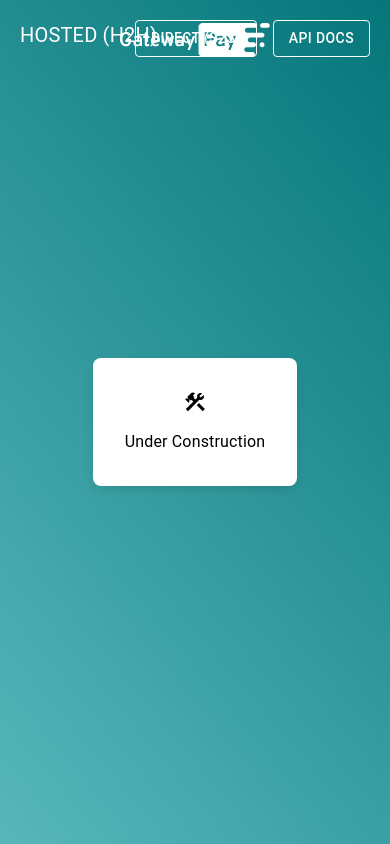
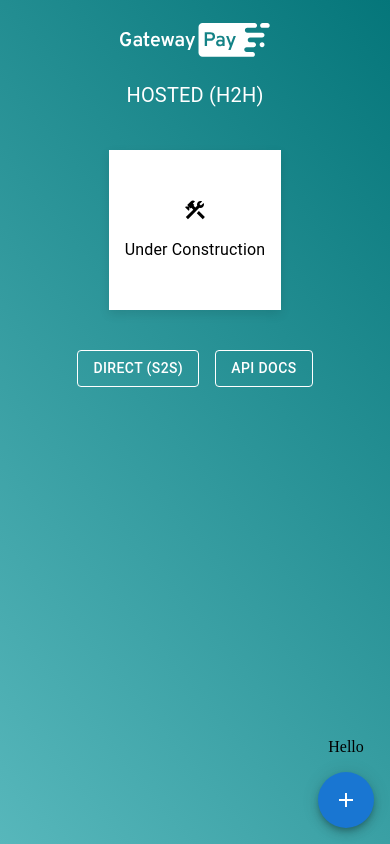
Before and after one commit to icore-admyn/checkout, a React (Create React App) app: page /hosted in a window 390 px wide. Built offline with nearby package versions, Linux system fonts and the light colour scheme.

Commit message:
Mobile Optimised

```diff
--- a/src/App.js
+++ b/src/App.js
@@ -1,5 +1,5 @@
 import { Routes, Route } from 'react-router-dom';
-import { Box, Stack } from '@mui/material';
+import { Box, Stack, useTheme } from '@mui/material';
 
 import Home from './pages';
 import Direct from './pages/direct';
@@ -8,6 +8,7 @@ import Hosted from './pages/hosted';
 import Logo from './assets/logo.svg';
 
 export default function App() {
+  const theme = useTheme();
 
   return (
     <Box sx={{ width: '100%', minHeight: '100dvh' }}>
@@ -19,7 +20,11 @@ export default function App() {
           height: '50px',
           padding: '40px',
           boxSizing: 'border-box',
-          position: 'absolute'
+          position: 'absolute',
+          [theme.breakpoints.down('sm')]: {
+            position: 'relative',
+            backgroundColor: '#05767'
+          },
         }}>
         <img src={Logo} alt='' width={150} height={50} />
       </Stack>
--- a/src/components/Container.jsx
+++ b/src/components/Container.jsx
@@ -1,12 +1,22 @@
-import { Stack, Box } from '@mui/material'
+import { Stack, Box, useTheme, SpeedDial } from '@mui/material';
+import SpeedDialIcon from '@mui/material/SpeedDialIcon';
 
 export default function Container({ children }) {
+    const theme = useTheme();
+
     return (
         <Stack
             width={'100%'}
             minHeight={'100dvh'}
             justifyContent={'center'}
             alignItems={'center'}
+            sx={{
+                [theme.breakpoints.down('sm')]: {
+                    minHeight: 'auto',
+                    mt: '40px',
+                    mb: '40px'
+                },
+            }}
         >
             <Box
                 backgroundColor={'white'}
@@ -14,9 +24,26 @@ export default function Container({ children }) {
                 borderRadius={2}
                 maxWidth={'440px'}
                 boxShadow={'0 4px 10px 0 rgba(0,0,0,.1)'}
+                sx={{
+                    [theme.breakpoints.down('sm')]: {
+                        p: 2,
+                        pt: 6,
+                        pb: 6,
+                        borderRadius: 0
+                    },
+                }}
             >
                 {children}
             </Box>
+            <SpeedDial
+                ariaLabel="SpeedDial Card Info"
+                sx={{ position: 'absolute', bottom: 16, right: 16 }}
+                icon={<SpeedDialIcon />}
+            >
+                <Box>
+                    Hello
+                </Box>
+            </SpeedDial>
         </Stack>
     );
 }
--- a/src/pages/direct/form.jsx
+++ b/src/pages/direct/form.jsx
@@ -12,7 +12,8 @@ import {
   MenuItem,
   Alert,
   Grid,
-  Typography
+  Typography,
+  useTheme
 } from '@mui/material';
 import { useState, useEffect, Fragment } from 'react';
 import card from '../../styles/card.module.css';
@@ -28,6 +29,8 @@ import { styled } from '@mui/material/styles';
 const steps = ['Details', 'Billing', 'Payment'];
 
 export default function Form() {
+  const theme = useTheme();
+
   const [activeStep, setActiveStep] = useState(0);
   const [isLoading, setIsLoading] = useState(false)
   const [isSuccess, setIsSuccess] = useState(false)
@@ -835,13 +838,20 @@ export default function Form() {
 
               {activeStep === steps.length &&
                 <Typography sx={{ m: 0 }}>
-                  <Grid container spacing={1} mt={2} p={2} sx={{
+                  <Grid container spacing={1} mt={2} p={2}
+                    sx={{
                       maxHeight: '200px',
                       overflow: 'scroll',
                       boxSizing: 'border-box',
                       border: '1px solid #0255590f',
                       borderRadius: '8px',
-                    '&::-webkit-scrollbar': { width: '8px' }, '&::-webkit-scrollbar-thumb': { backgroundColor: '#05767A', borderRadius: '100px' }
+                      '&::-webkit-scrollbar': { width: '8px' }, '&::-webkit-scrollbar-thumb': { backgroundColor: '#05767A', borderRadius: '100px' },
+                      [theme.breakpoints.down('sm')]: {
+                        p: 0,
+                        borderRadius: 0,
+                        maxHeight: 'none',
+                        border: 'none'
+                      },
                     }}>
                     <Grid item xs={4}>
                       <Box>Currency:</Box>
--- a/src/pages/direct/index.jsx
+++ b/src/pages/direct/index.jsx
@@ -1,10 +1,11 @@
 import Form from './form';
 import Container from '../../components/Container';
 import { Link } from 'react-router-dom';
-import { Stack, Typography } from '@mui/material';
+import { Stack, Typography, useTheme } from '@mui/material';
 import WhiteContained from '../../components/Buttons/WhiteOutlined';
 
 export default function Direct() {
+    const theme = useTheme();
 
     return (
         <>
@@ -15,6 +16,13 @@ export default function Direct() {
                     position: 'absolute',
                     top: 20,
                     left: 20,
+                    [theme.breakpoints.down('sm')]: {
+                        position: 'relative',
+                        backgroundColor: '#05767',
+                        top: 0,
+                        left: 0,
+                        justifyContent: 'center'
+                    },
                 }}
             >
                 <Typography sx={{ fontSize: '20px', color: 'white', textTransform: 'uppercase' }}>Direct (S2S)</Typography>
@@ -29,6 +37,15 @@ export default function Direct() {
                     position: 'absolute',
                     top: 20,
                     right: 20,
+                    [theme.breakpoints.down('sm')]: {
+                        position: 'relative',
+                        backgroundColor: '#05767',
+                        top: 0,
+                        left: 0,
+                        alignItems: 'center',
+                        justifyContent: 'center',
+                        pb: '40px'
+                    },
                 }}
             >
                 <Link to='/hosted'><WhiteContained >Hosted (H2H)</WhiteContained></Link>
--- a/src/pages/hosted/index.jsx
+++ b/src/pages/hosted/index.jsx
@@ -1,10 +1,11 @@
 import Container from '../../components/Container';
 import { Link } from 'react-router-dom';
-import { Stack, Typography } from '@mui/material';
+import { Stack, Typography, useTheme } from '@mui/material';
 import WhiteContained from '../../components/Buttons/WhiteOutlined';
 import ConstructionIcon from '@mui/icons-material/Construction';
 
 export default function Hosted() {
+    const theme = useTheme();
 
     return (
         <>
@@ -15,13 +16,20 @@ export default function Hosted() {
                     position: 'absolute',
                     top: 20,
                     left: 20,
+                    [theme.breakpoints.down('sm')]: {
+                        position: 'relative',
+                        backgroundColor: '#05767',
+                        top: 0,
+                        left: 0,
+                        justifyContent: 'center'
+                    },
                 }}
             >
-                <Typography sx={{ fontSize: '20px', color: 'white', textTransform: 'uppercase' }}>Hosted (H2H)</Typography>
+                <Typography sx={{ fontSize: '20px', color: 'white', textTransform: 'uppercase' }}>HOSTED (H2H)</Typography>
             </Stack>
             <Container>
                 <Stack alignItems={'center'}>
-                    <ConstructionIcon sx={{mb:2}}/>
+                    <ConstructionIcon sx={{ mb: 2 }} />
                     <Typography>Under Construction</Typography>
                 </Stack>
             </Container>
@@ -32,10 +40,19 @@ export default function Hosted() {
                     position: 'absolute',
                     top: 20,
                     right: 20,
+                    [theme.breakpoints.down('sm')]: {
+                        position: 'relative',
+                        backgroundColor: '#05767',
+                        top: 0,
+                        left: 0,
+                        alignItems: 'center',
+                        justifyContent: 'center',
+                        pb: '40px'
+                    },
                 }}
             >
-                <Link to='/direct'><WhiteContained>Direct (S2S)</WhiteContained></Link>
-                <Link to='https://portal.gatewaypay.io/api-document'><WhiteContained>API Docs</WhiteContained></Link>
+                <Link to='/direct'><WhiteContained >DIRECT (S2S)</WhiteContained></Link>
+                <Link to='https://portal.gatewaypay.io/api-document'><WhiteContained >API Docs</WhiteContained></Link>
             </Stack>
         </>
     );
--- a/src/pages/index.jsx
+++ b/src/pages/index.jsx
@@ -1,9 +1,11 @@
-import { Stack } from '@mui/material'
+import { Stack, useTheme } from '@mui/material'
 import { Link } from 'react-router-dom';
 import WhiteContained from '../components/Buttons/WhiteOutlined';
 
 
 export default function Home() {
+    const theme = useTheme();
+
     return (
         <Stack
             alignItems={'center'}
@@ -11,6 +13,12 @@ export default function Home() {
             minHeight={'100dvh'}
             direction={'column'}
             gap={2}
+            sx={{
+                [theme.breakpoints.down('sm')]: {
+                    minHeight: 'auto',
+                    mt: '80px'
+                },
+            }}
         >
             <Stack
                 alignItems={'center'}
--- a/src/styles/card.module.css
+++ b/src/styles/card.module.css
@@ -21,7 +21,7 @@
 }
 
 .flipped {
-    transform: rotateY( 180deg ) ;
+  transform: rotateY(180deg);
   transition: transform 0.5s;
 }
 
@@ -43,7 +43,7 @@
 }
 
 .back {
-    transform: rotateY( 180deg );
+  transform: rotateY(180deg);
 }
 
 .chip {
@@ -120,7 +120,7 @@
 
 }
 
-  .ccv::before{
+.ccv::before {
   content: 'CVV';
   position: absolute;
   top: -20px;
@@ -129,3 +129,73 @@
   font-size: 12px;
   opacity: 0.8;
 }
+
+
+/* Media Query for Mobile Screens */
+@media (max-width: 600px) {
+  .card {
+    width: 300px;
+    height: 165px;
+    margin-top: -80px;
+    margin-bottom: 20px;
+  }
+
+  .front,
+  .back {
+    border-radius: 8px;
+    padding: 15px;
+  }
+
+  .chip {
+    width: 30px;
+    height: 30px;
+    margin-top: 10px;
+    margin-bottom: -10px;
+  }
+
+  .cardLogoFront {
+    top: 15px;
+    right: 15px;
+    width: 65px;
+    height: 20px;
+  }
+
+  .cardLogoBack {
+    bottom: 15px;
+    right: 15px;
+    width: 30px;
+    height: 10px;
+  }
+
+  .cardNumber {
+    font-size: 22px;
+  }
+
+  .cardText {
+    font-size: 10px;
+  }
+
+  .cardDetails {
+    font-size: 12px;
+    min-height: 16px;
+    text-transform: capitalize;
+  }
+
+  .strip {
+    height: 30px;
+  }
+
+  .ccv {
+    margin-top: 70px;
+    padding: 10px;
+    border-radius: 4px;
+    min-height: 34px;
+    font-size: 12px;
+
+  }
+
+  .ccv::before {
+    top: -18px;
+    font-size: 10px;
+  }
+}
```
Lines whose indentation alone changed are shown as unchanged.
